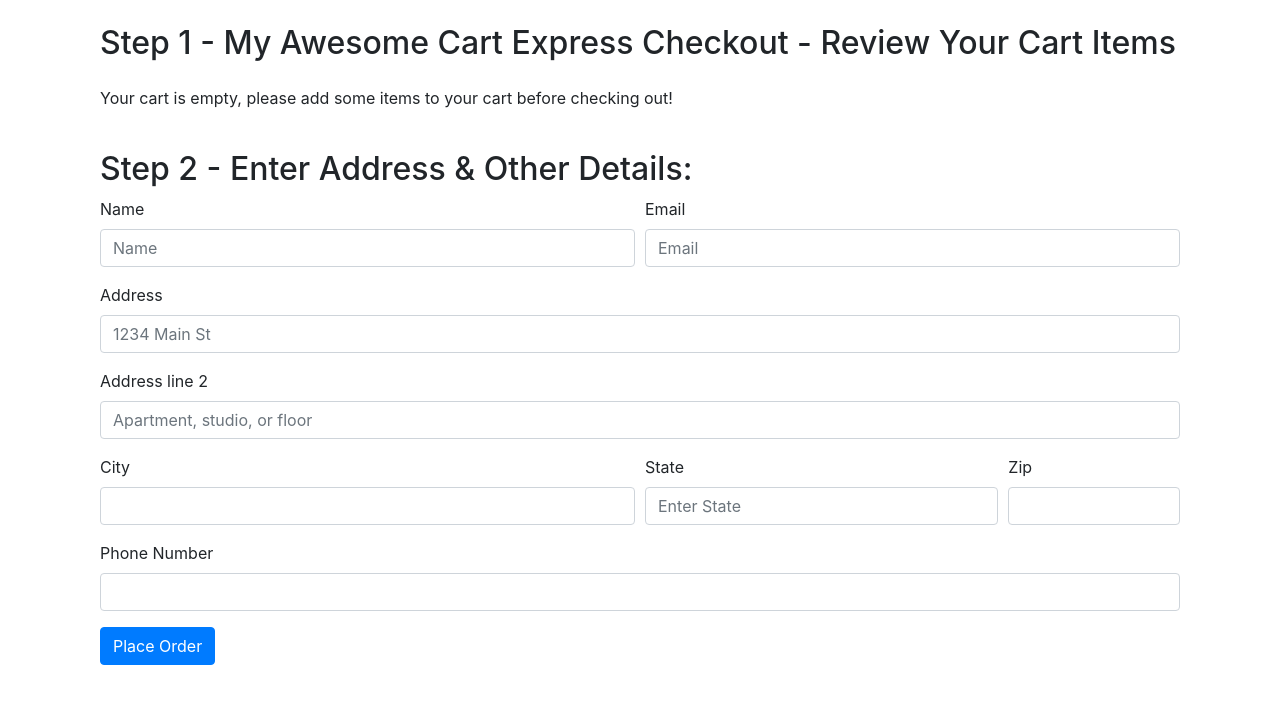
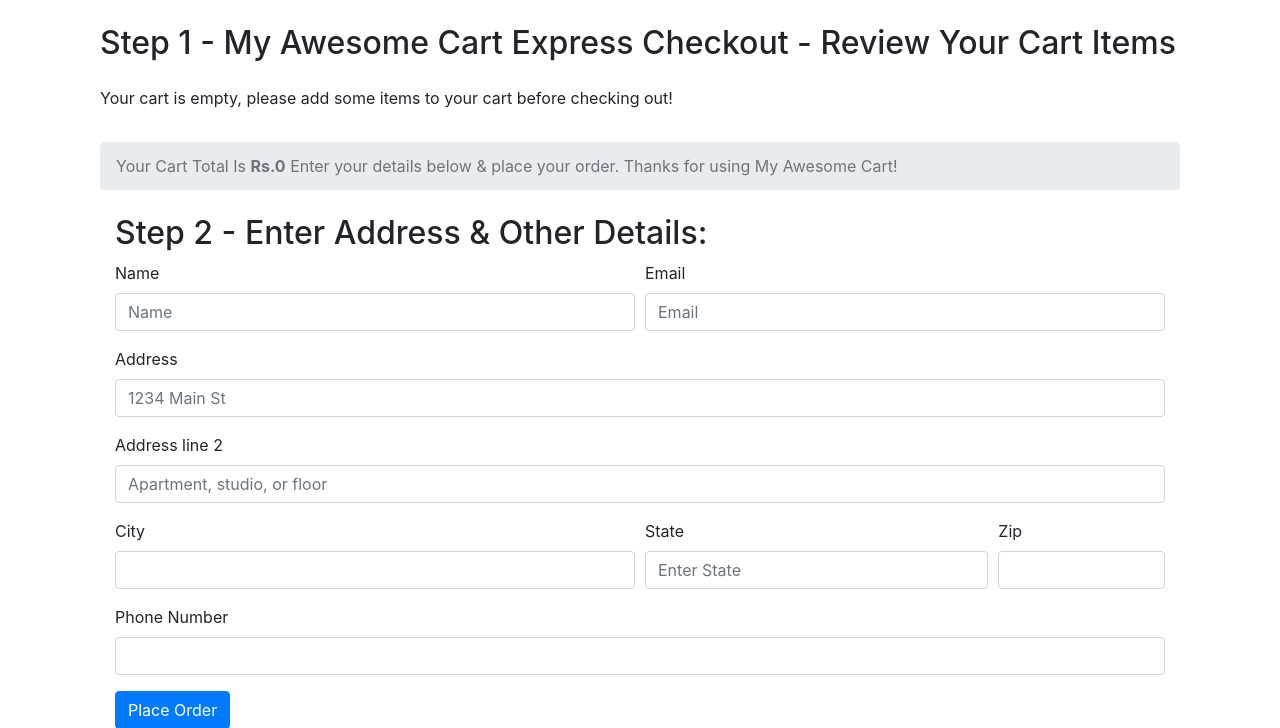
Before and after one commit to MarzanulHoque/DjangoEcommerce, a Django app: page /shop/checkout/ in a window 1280 px wide. Shown: the part 56-784 px from the top of the page. Before the commit the page ends 721 px from the top, so only its background shows below. Run offline with Django 3.2, Linux system fonts and the light colour scheme; some libraries are stand-ins or nearby versions.

Commit message:
Display Prices

```diff
--- a/mac/shop/templates/shop/checkout.html
+++ b/mac/shop/templates/shop/checkout.html
@@ -7,8 +7,13 @@
         <div class="my-4">
             <ul class="list-group" id="items">
             </ul>
+            <nav aria-label="breadcrumb">
+                <ol class="breadcrumb mt-3">
+                    <li class="breadcrumb-item active" aria-current="page">Your Cart Total Is <b>Rs.<span id="totalPrice"></b>  </span>Enter your details below & place your order. Thanks for using My Awesome Cart!</li>
+                </ol>
+            </nav>
+
         </div>
-    </div>
     <div class="col my-4">
         <h2>Step 2 - Enter Address & Other Details:</h2>
         <form method="post" action="/shop/checkout/">{% csrf_token %}
@@ -62,7 +67,8 @@ if (localStorage.getItem('cart') == null) {
     cart = JSON.parse(localStorage.getItem('cart'));
 }
 console.log(cart);
-var sum = 0;
+var sum=0;
+var totalPrice = 0;
 if ($.isEmptyObject(cart)) {
     //if object is empty
     mystr = `<p>Your cart is empty, please add some items to your cart before checking out!</p>`
@@ -71,7 +77,9 @@ if ($.isEmptyObject(cart)) {
     for (item in cart) {
         let name = cart[item][1];
         let qty = cart[item][0];
+        let itemPrice = cart[item][2];
         sum = sum + qty;
+        totalPrice = totalPrice + qty * itemPrice
         mystr = `<li class="list-group-item d-flex justify-content-between align-items-center">
                     ${name}
                     <span class="badge badge-primary badge-pill">${qty}</span>
@@ -80,11 +88,13 @@ if ($.isEmptyObject(cart)) {
     }
 }
 document.getElementById('cart').innerHTML = sum;
+document.getElementById('totalPrice').innerHTML = totalPrice;
 $('#itemsJson').val(JSON.stringify(cart));
 {% if thank %}
 alert('Thanks for ordering with us. Your order is is {{id}}. Use it to track your order using our order tracker');
 localStorage.clear();
 document.location = "/shop";
 {% endif %}
+
 </script>
 {% endblock %}
--- a/mac/shop/templates/shop/index.html
+++ b/mac/shop/templates/shop/index.html
@@ -56,6 +56,7 @@ padding-right: 0;
                             <div class="card-body">
                                 <h5 class="card-title" id="namepr{{i.id}}">{{i.product_name}}</h5>
                                 <p class="card-text">{{i.desc|slice:"0:53"}}...</p>
+                                <h6 class="card-title" >Price : <span id="pricepr{{i.id}}">{{i.price}}</span></h6>
                                 <span id="divpr{{i.id}}" class="divpr">
                                     <button id="pr{{i.id}}" class="btn btn-primary cart">Add To Cart</button>
                                 </span>
@@ -101,7 +102,8 @@ $('.divpr').on('click', 'button.cart', function() {
     } else {
         qty = 1;
         name = document.getElementById('name'+idstr).innerHTML
-        cart[idstr] = [qty, name];
+        price = document.getElementById('price'+idstr).innerHTML
+        cart[idstr] = [qty, name,parseInt(price)];
 
     }
     updateCart(cart);
```
